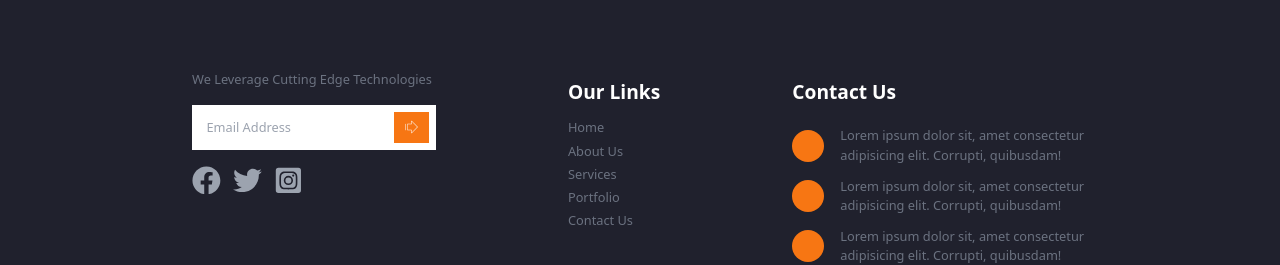
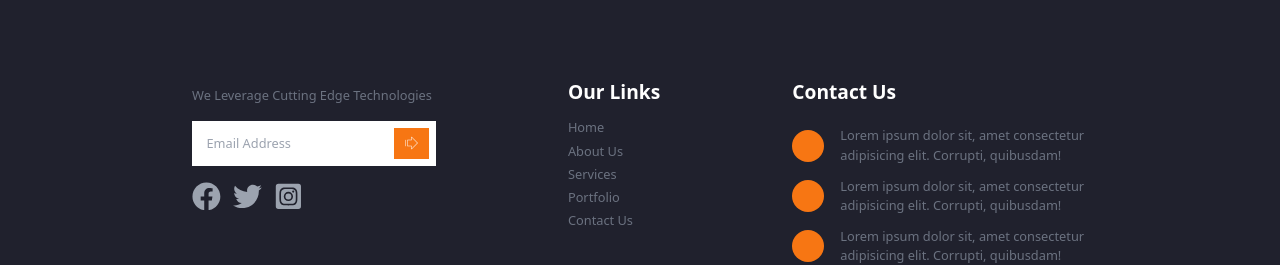
Before and after one commit to Axis-Technologies-India/Axis-Technologies, a React (Vite) app: page / in a window 1280 px wide. Shown: the part 4457-4722 px from the top of the page. Built offline with nearby package versions, Linux system fonts and the light colour scheme.

Commit message:
fixed spacing

```diff
--- a/src/Sections/Client.jsx
+++ b/src/Sections/Client.jsx
@@ -3,7 +3,7 @@ import ClientLogo from "../Components/Clients/ClientLogo"
 
 const Client = ()=> {
     return <div className="flex flex-row justify-center py-[4rem] bg-gray-100">
-        <div className="flex lg:flex-row gap-[3rem] flex-col-reverse w-[90%] lg:w-[70%]">
+        <div className="flex lg:flex-row gap-[3rem] flex-col-reverse lg:w-[70%] sm:w-[80%] w-[90%]">
             <ClientLogo/>
             <ClientDesc/>
         </div>
--- a/src/Sections/Faq.jsx
+++ b/src/Sections/Faq.jsx
@@ -7,7 +7,7 @@ const Faq = () => {
         <div className="absolute opacity-[0.15] z-[-1] right-[0] blur-[10px] bottom-[50] w-[15rem] h-[15rem] rounded-[50%]  bg-gradient-to-l from-primaryColor"></div>
         <div className="lg:block hidden w-[5rem] h-[12rem] z-[-1] rotate-[54deg] absolute right-[0] top-[20%] bg-black"></div>
         <div className="lg:block hidden w-[5rem] h-[12rem] z-[-1] rotate-[54deg] absolute right-[-3%] top-[38%] bg-primaryColor"></div>
-        <div className="lg:w-[70%] w-[90%] flex lg:flex-row flex-col gap-[3rem] z-6">
+        <div className="lg:w-[70%] sm:w-[80%] w-[90%] flex lg:flex-row flex-col gap-[3rem] z-6">
             <FaqQuestions/>
             <FaqContact/>
         </div>
--- a/src/Sections/Footer.jsx
+++ b/src/Sections/Footer.jsx
@@ -7,7 +7,7 @@ import { FaInstagramSquare } from "react-icons/fa";
 const Footer = () => {
     return <footer className="bg-secondaryColor py-[5rem]">
         <div className="lg:w-[70%] w-[90%] mx-auto gap-[2rem] flex lg:flex-row flex-col-reverse items-center lg:justify-between lg:items-start">
-            <div className="flex flex-col gap-4">
+            <div className="flex flex-col gap-4 my-4">
                 <p className="text-desc">We Leverage Cutting Edge Technologies</p>
                 <div className="flex">
                     <input type="text" placeholder="Email Address" className="px-[0.9rem] w-[80%] py-[0.8rem] text-[0.8rem]"></input>
--- a/src/Sections/Services.jsx
+++ b/src/Sections/Services.jsx
@@ -47,7 +47,7 @@ const Services = () => {
             }
           },
           {
-            breakpoint: 650,
+            breakpoint: 750,
             settings: {
               slidesToShow: 2,
               slidesToScroll: 1,
```
